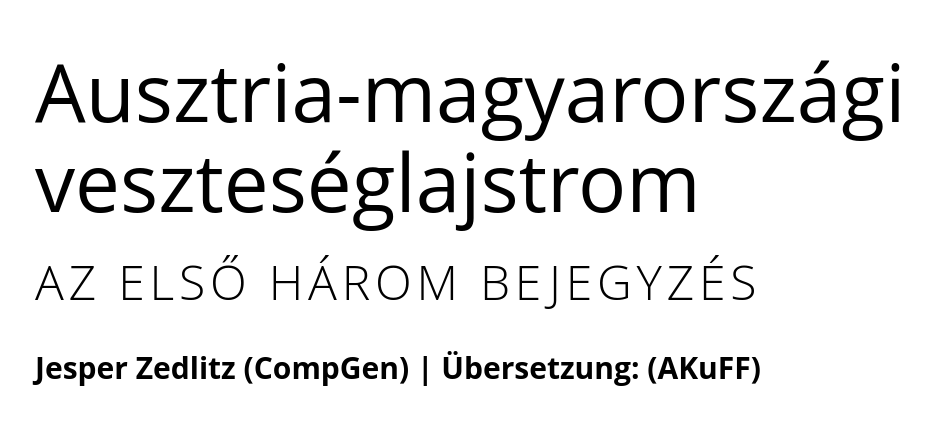
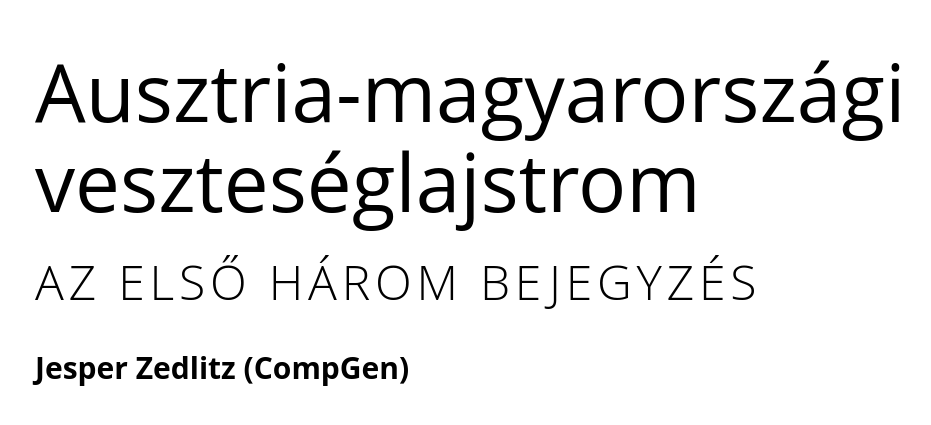
Before and after one commit to jze/des-doc-vl, a plain HTML site: page hu.html in a window 1280 px wide. Shown: the part 173-598 px from the top of the page, without its empty margins (75-1006 px from the left). Drawn offline with Linux system fonts and the light colour scheme.

Commit message:
removed AKuFF

```diff
--- a/hu.html
+++ b/hu.html
@@ -24,7 +24,7 @@
             <h2>az első három bejegyzés</h2>
 
             <h3 style="margin-top: 1em; font-size: 30px;">
-                <strong>Jesper Zedlitz (CompGen) | Übersetzung:  (AKuFF)</strong>
+                <strong>Jesper Zedlitz (CompGen)</strong>
             </h3>
         </div>
 
```
